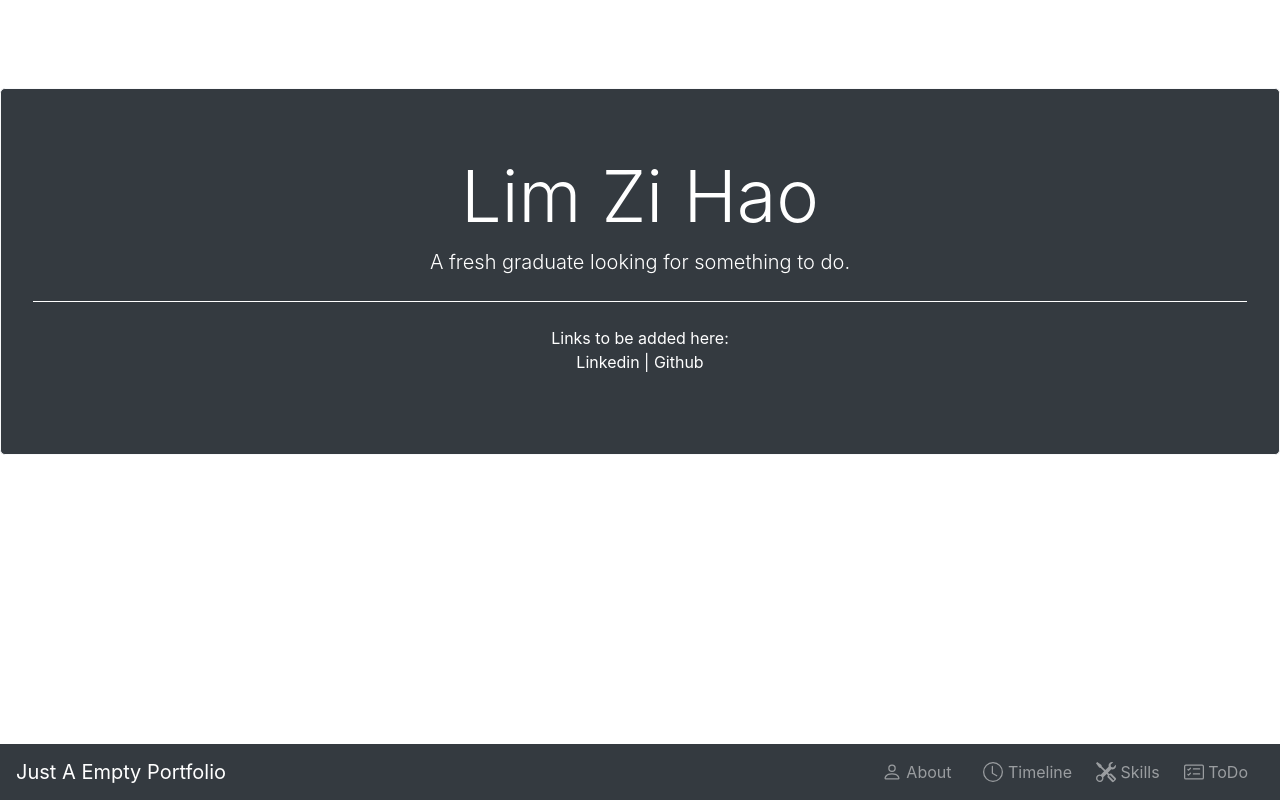
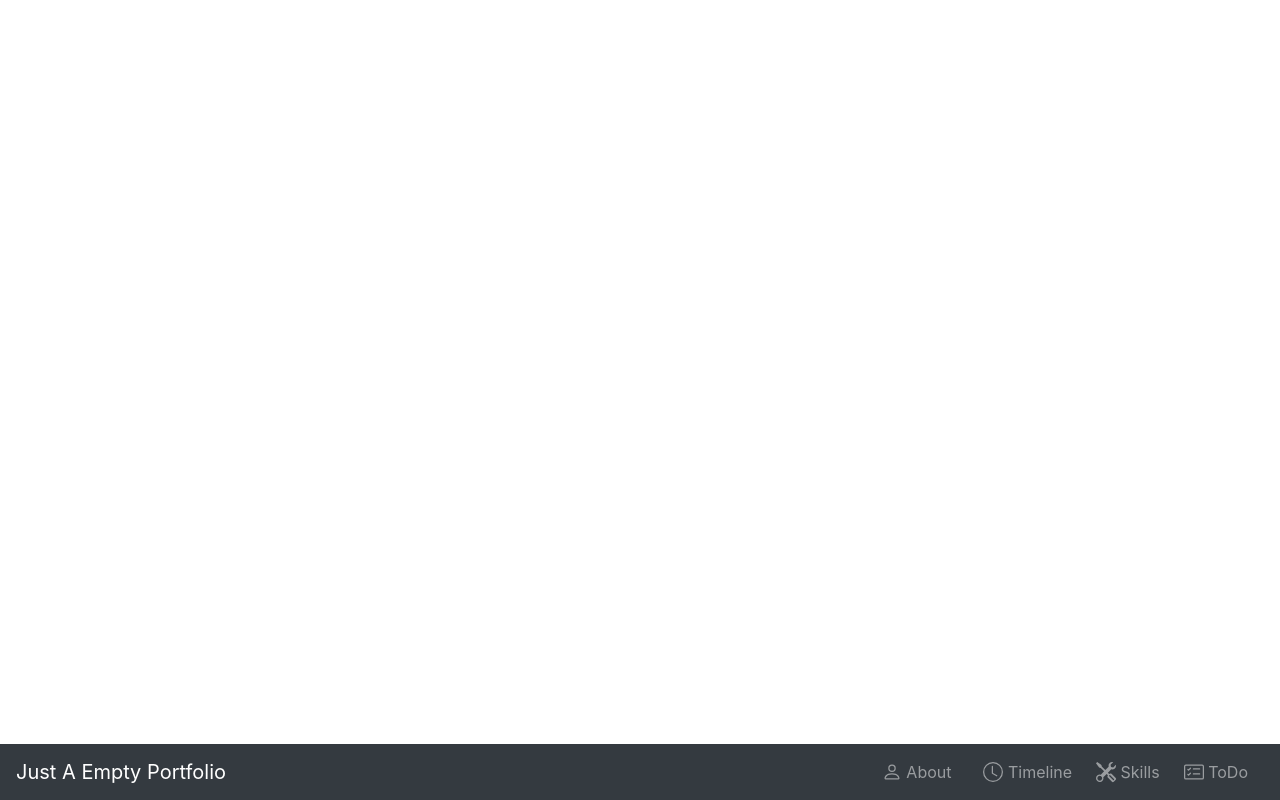
Before and after one commit to zell1880/github-page, a Vue app: page / in a window 1280 px wide. Built offline with nearby package versions, Linux system fonts and the light colour scheme.

Commit message:
moved mainpage to about page

```diff
--- a/src/App.vue
+++ b/src/App.vue
@@ -1,37 +1,36 @@
 <template>
   <div id="app">
     <Header/>
-    <div class="body">
-      <MainPage/>
-    </div>
+    <router-view/>
   </div>
 </template>
-
 <script>
-import Header from './components/Header.vue'
-import MainPage from './components/MainPage.vue'
-
+import Header from '@/components/Header.vue'
 export default {
   name: 'App',
   components: {
-    Header,
-    MainPage
+    Header
   }
 }
 </script>
-
 <style>
 #app {
   -webkit-font-smoothing: antialiased;
   -moz-osx-font-smoothing: grayscale;
   text-align: center;
-  width:100%;
-  margin: 0px 0px 0px 0px;
+  color: #2c3e50;
 }
-.body {
-  width: 100%;
-  height: 100%;
-  padding-top:40px;
-  padding-bottom:40px
+
+#nav {
+  padding: 30px;
+}
+
+#nav a {
+  font-weight: bold;
+  color: #2c3e50;
+}
+
+#nav a.router-link-exact-active {
+  color: #42b983;
 }
 </style>
```
